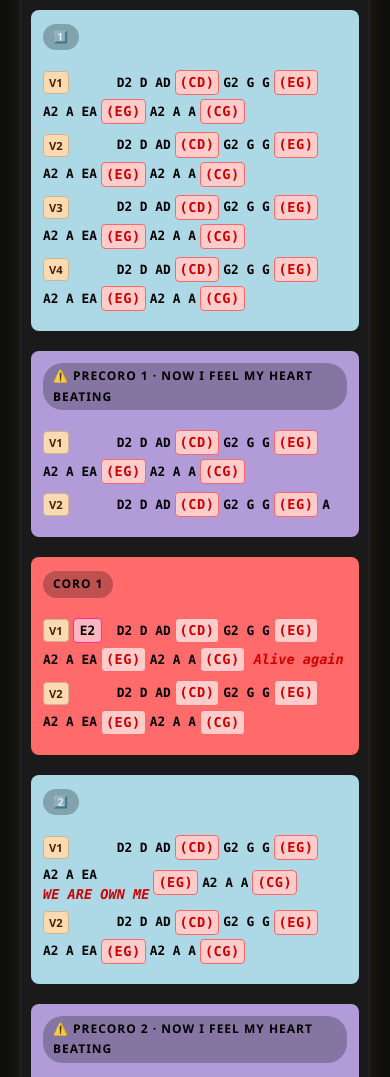
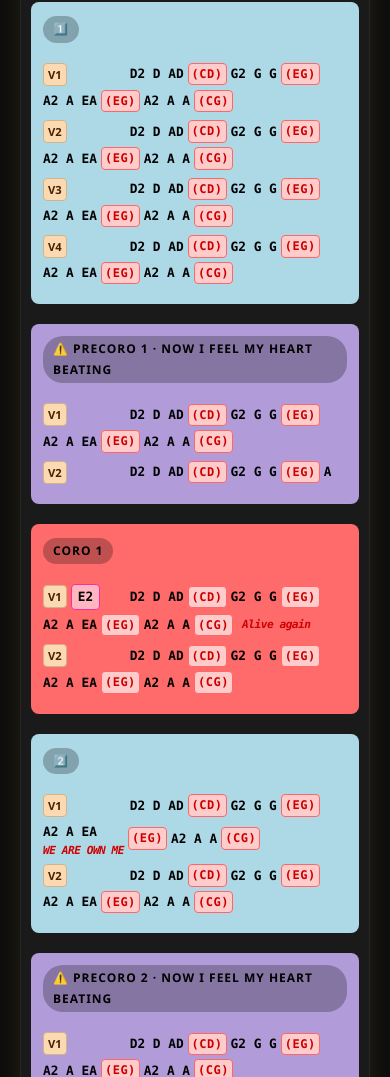
Before and after one commit to saoentertainment/DevonTributo-Keane-Coldplay-Travis, a plain HTML site: page guias/coldplay-adventure-of-a-lifetime-bajo.html in a window 390 px wide. Shown: the part 923-2000 px from the top of the page. Drawn offline with Linux system fonts and the light colour scheme.

Commit message:
Update coldplay-adventure-of-a-lifetime-bajo.html

```diff
--- a/guias/coldplay-adventure-of-a-lifetime-bajo.html
+++ b/guias/coldplay-adventure-of-a-lifetime-bajo.html
@@ -64,7 +64,7 @@
     }
 
     /* SECCIONES CON COLORES EXACTOS */
-    .seccion { margin-bottom: 20px; padding: 15px 20px; border-radius: 8px; text-align: left; overflow: hidden; }
+    .seccion { margin-bottom: 20px; padding: 15px 20px; border-radius: 8px; text-align: left; }
     .etiqueta {
       display: inline-block; font-size: 0.75rem; font-weight: 900;
       text-transform: uppercase; letter-spacing: 1px; padding: 3px 10px;
@@ -80,8 +80,7 @@
 
     /* ESTILOS DE ACORDES Y NOTAS */
     .linea-acordes {
-      display: flex; flex-wrap: wrap; /* PERMITE QUE LOS ACORDES BAJEN DE LÍNEA */
-      align-items: center; gap: 8px;
+      display: flex; flex-wrap: wrap; align-items: center; gap: 8px;
       margin: 8px 0; font-family: 'Consolas', monospace; font-size: 1.1rem; font-weight: 700; color: #000;
     }
 
@@ -97,6 +96,7 @@
     .prefix-slot {
       display: inline-flex;
       align-items: center;
+      justify-content: flex-start;
       width: 95px;
       flex-shrink: 0;
     }
@@ -123,37 +123,40 @@
 
     /* FLEX COLUMNS PARA ALINEAR TEXTOS DEBAJO DE ACORDES */
     .chord-col { display: inline-flex; flex-direction: column; align-items: flex-start; justify-content: center; }
-    .lyrics-col { display: flex; flex-direction: column; align-items: flex-start; line-height: 1.3; }
+    .lyrics-block { display: flex; flex-direction: column; align-items: flex-start; line-height: 1.4; flex: 1; }
     .text-under { font-size: 0.75rem; line-height: 1; margin-top: 4px; }
 
     /* FOOTER */
     footer { margin-top: 30px; color: #888; font-size: 0.85rem; text-align: center; padding-bottom: 20px; width: 100%; max-width: 800px; border-top: 1px solid #222; padding-top: 20px;}
     footer strong { color: #ffe14a; }
 
-    /* ══════ AJUSTES PARA CELULAR (AQUÍ ESTÁ LA MAGIA) ══════ */
+    /* ══════ AJUSTES CLAVE PARA CELULAR ══════ */
     @media (max-width: 650px) {
       .contenedor { padding: 15px 10px; }
       .seccion { padding: 12px 12px; }
 
-      /* Tamaño de letra cómodo para leer, sin pasarse */
-      .linea-acordes { font-size: 0.9rem; gap: 6px; }
-      .etiqueta-v { font-size: 0.75rem; min-width: 26px; padding: 1px 5px; }
+      /* Achicamos un poco para que los acordes entren mejor */
+      .linea-acordes { font-size: 0.85rem; gap: 5px; }
+      .etiqueta-v { font-size: 0.75rem; min-width: 26px; padding: 1px 4px; }
 
-      /* Reducimos el espacio del E2/Woohoo para ganar lugar */
-      .prefix-slot { width: 50px; }
+      /* Ajuste del prefijo (E2, WOOHOO) */
+      .prefix-slot { width: 65px; }
 
-      .acorde-paren { padding: 0 4px; font-size: 0.85rem; }
-      .text-under { font-size: 0.65rem; margin-top: 2px; }
-      .letra-roja { font-size: 0.85rem; }
+      .acorde-paren { padding: 0 4px; font-size: 0.8rem; }
+      .text-under { font-size: 0.6rem; margin-top: 2px; }
 
-      .lyrics-col { font-size: 0.9rem; }
+      /* Hacemos que el WOOHOO y las letras rojas encajen perfecto */
+      .letra-roja { font-size: 0.75rem; letter-spacing: -0.5px; }
+      .lyrics-block { font-size: 0.85rem; }
     }
 
     @media (max-width: 400px) {
-      /* Ajuste para celulares muy angostos */
+      /* Ajuste final para celulares muy angostos */
       .linea-acordes { font-size: 0.8rem; gap: 4px; }
       .etiqueta-v { font-size: 0.7rem; min-width: 22px; }
-      .prefix-slot { width: 40px; }
+      .prefix-slot { width: 55px; }
+      .acorde-paren { padding: 0 3px; font-size: 0.75rem; }
+      .letra-roja { font-size: 0.7rem; }
     }
   </style>
 </head>
@@ -321,7 +324,6 @@
         <span class="acorde-paren">(CD)</span> <span class="acorde">G2 G G</span>
         <span class="acorde-paren">(EG)</span>
 
-        <!-- EL TEXTO PEGADO AL ACORDE -->
         <div class="chord-col">
           <span class="acorde">A2 A EA</span>
           <span class="letra-roja text-under">WE ARE OWN ME</span>
@@ -441,7 +443,7 @@
       <div class="linea-acordes" style="margin-top: 12px;">
         <span class="etiqueta-v">V3</span>
         <span class="prefix-slot"></span>
-        <div class="lyrics-col">
+        <div class="lyrics-block">
           <span class="letra-roja">If we've only got this life</span>
           <span class="letra-roja">This adventure, oh, then I</span>
         </div>
@@ -450,7 +452,7 @@
       <div class="linea-acordes">
         <span class="etiqueta-v">V4</span>
         <span class="prefix-slot"></span>
-        <div class="lyrics-col">
+        <div class="lyrics-block">
           <span class="letra-roja">And if we've only got this life</span>
           <span class="letra-roja">You'll get me through, oh</span>
         </div>
@@ -459,7 +461,7 @@
       <div class="linea-acordes">
         <span class="etiqueta-v">V5</span>
         <span class="prefix-slot"></span>
-        <div class="lyrics-col">
+        <div class="lyrics-block">
           <span class="letra-roja">If we've only got this life</span>
           <span class="letra-roja">This adventure, oh, then I</span>
         </div>
```
